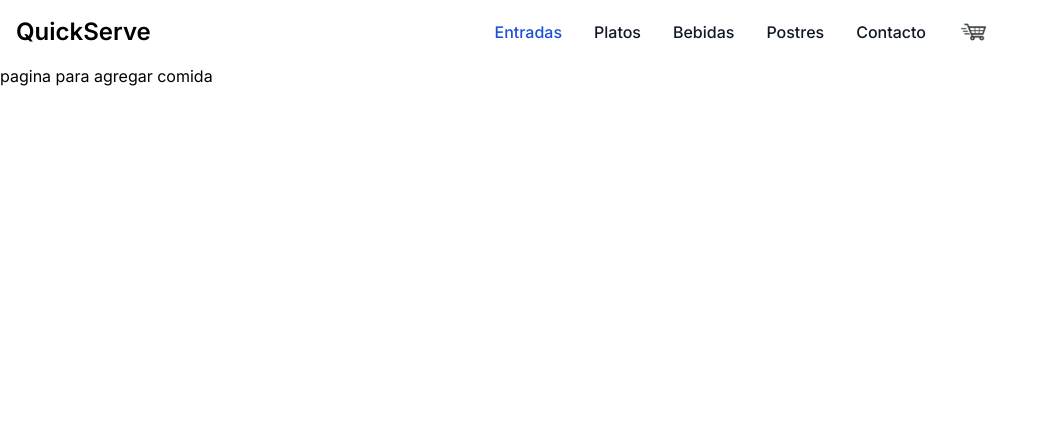
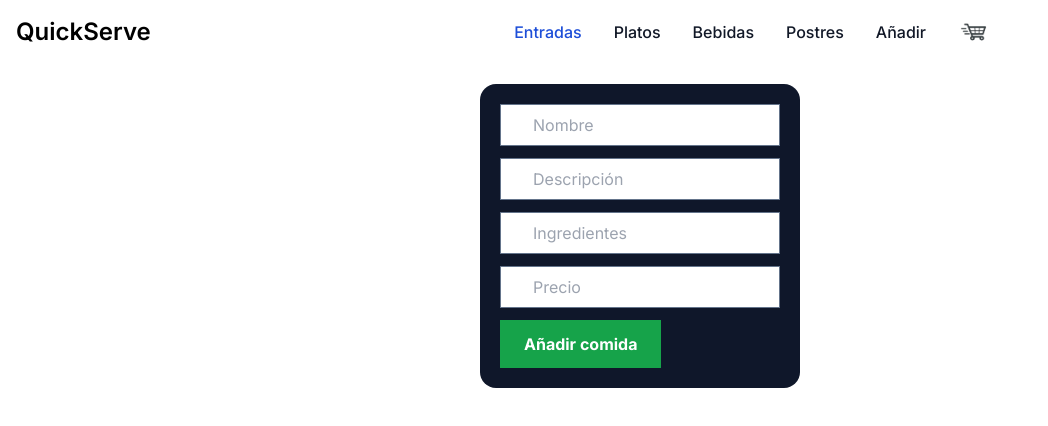
Before and after one commit to ErnesL/quickserve, a Next.js app: page /addFood in a window 1280 px wide. Shown: the top 426 px of the page, without its empty margins (0-1048 px from the left). Built offline with nearby package versions, Linux system fonts and the light colour scheme.

Commit message:
Añadir comidas

```diff
--- a/app/addFood/page.jsx
+++ b/app/addFood/page.jsx
@@ -1,3 +1,91 @@
+"use client";
+
+import { useState } from "react";
+import { useRouter } from "next/navigation";
+
 export default function addFood() {
-  return <h1>pagina para agregar comida</h1>;
+  const [title, setTitle] = useState("");
+  const [description, setDescription] = useState("");
+  const [ingredients, setIngredients] = useState("");
+  const [price, setPrice] = useState("");
+
+  const router = useRouter();
+
+  const handleSubmit = async (e) => {
+    e.preventDefault();
+
+    if (!title || !description || !ingredients || !price) {
+      alert("Todos los campos deben haber sido llenados.");
+      return;
+    }
+
+    try {
+      const res = await fetch("http://localhost:3000/api/foods", {
+        method: "POST",
+        headers: {
+          "Content-type": "application/json",
+        },
+        body: JSON.stringify({ title, description, ingredients, price }),
+      });
+
+      if (res.ok) {
+        router.push("/");
+      } else {
+        throw new Error("Hubo un error al añadir la comida");
+      }
+    } catch (error) {
+      console.log(error);
+    }
+  };
+
+  return (
+    <>
+      <div className="h-5"></div>
+      <form
+        onSubmit={handleSubmit}
+        className=" w-1/2 flex m-auto flex-col gap-3 bg-slate-900 max-w-xs p-5 rounded-2xl"
+      >
+        <input
+          onChange={(e) => setTitle(e.target.value)}
+          value={title}
+          className="border border-slate-500 px-8 py-2"
+          type="text"
+          placeholder="Nombre"
+        />
+
+        <input
+          onChange={(e) => setDescription(e.target.value)}
+          value={description}
+          className="border border-slate-500 px-8 py-2"
+          type="text"
+          placeholder="Descripción"
+        />
+
+        <input
+          onChange={(e) => setIngredients(e.target.value)}
+          value={ingredients}
+          className="border border-slate-500 px-8 py-2"
+          type="text"
+          placeholder="Ingredientes"
+        />
+
+        <input
+          onChange={(e) => setPrice(e.target.value)}
+          value={price}
+          className="border border-slate-500 px-8 py-2"
+          type="number"
+          min="0.10"
+          step="0.01"
+          placeholder="Precio"
+        />
+
+        <button
+          type="submit"
+          className="bg-green-600 font-bold text-white py-3 px-6 w-fit"
+        >
+          Añadir comida
+        </button>
+      </form>
+    </>
+  );
 }
--- a/components/Navbar.jsx
+++ b/components/Navbar.jsx
@@ -77,12 +77,14 @@ export default function NavBar() {
               </a>
             </li>
             <li>
-              <a
-                href="#"
-                className="block py-2 px-3 text-gray-900 rounded hover:bg-gray-100 md:hover:bg-transparent md:border-0 md:hover:text-blue-700 md:p-0 dark:text-white md:dark:hover:text-blue-500 dark:hover:bg-gray-700 dark:hover:text-white md:dark:hover:bg-transparent"
-              >
-                Contacto
-              </a>
+              <Link href={"/addFood"}
+                className="block py-2 px-3 text-gray-900 rounded
+                hover:bg-gray-100 md:hover:bg-transparent md:border-0
+                md:hover:text-blue-700 md:p-0 dark:text-white
+                md:dark:hover:text-blue-500 dark:hover:bg-gray-700
+                dark:hover:text-white md:dark:hover:bg-transparent" >
+                Añadir
+              </Link>
             </li>
             <li>
               <Image
```
